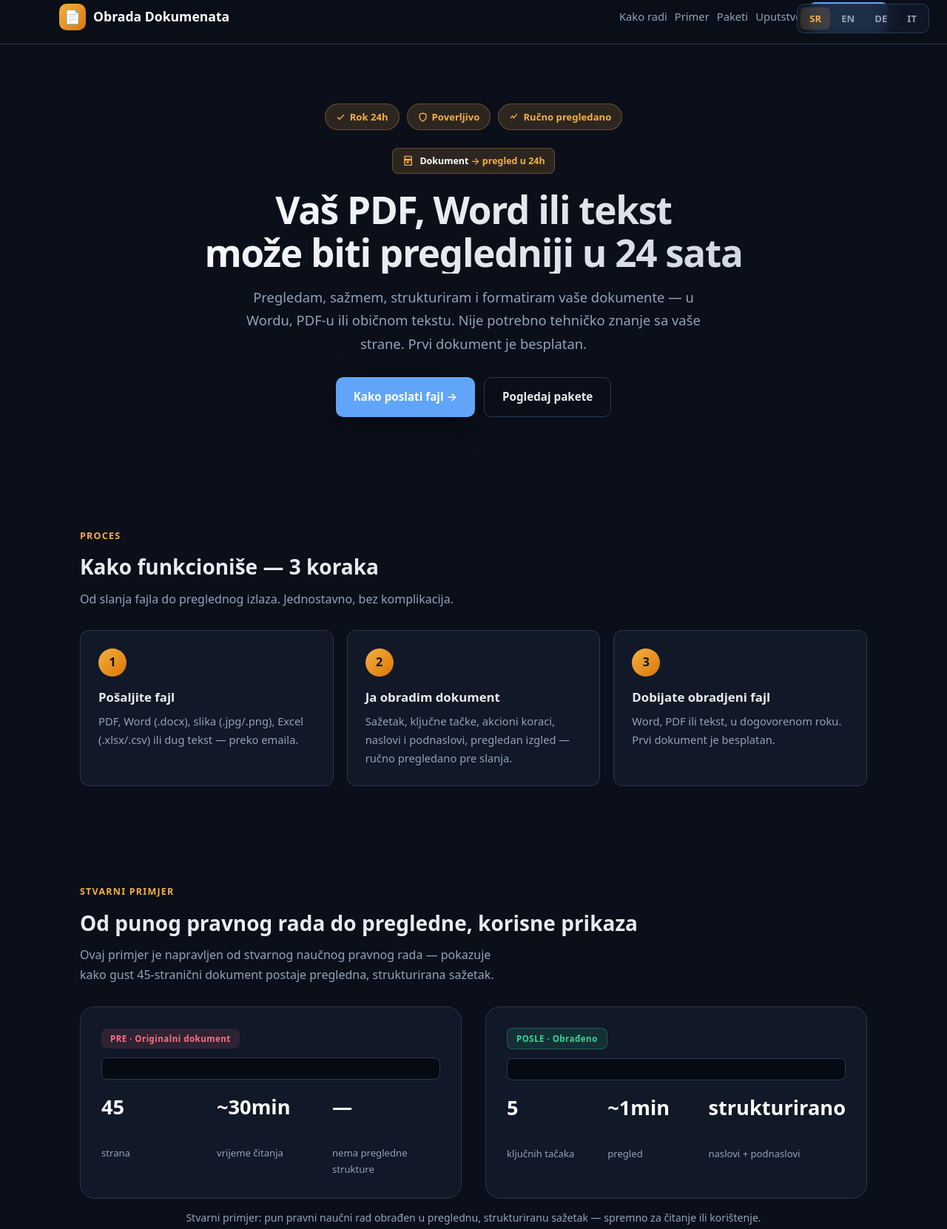
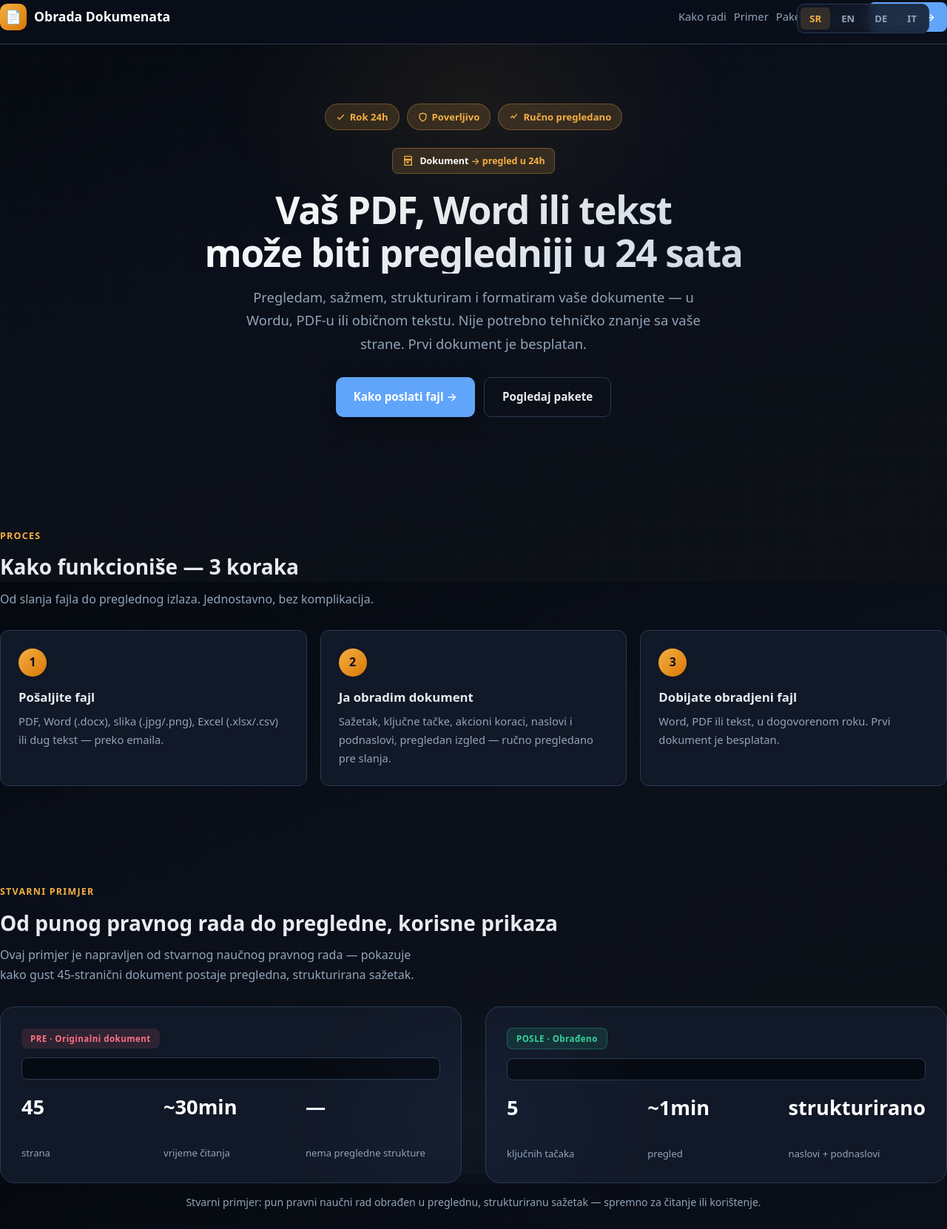
Before and after one commit to bosancicnikola3-boop/obrada-dokumenata, a plain HTML site: page index.html in a window 1280 px wide. Shown: the part 13-1675 px from the top of the page at 74% size. Drawn offline with Linux system fonts and the light colour scheme.

Commit message:
Ispravke izgleda: gradijent pozadine, mrežica, akcentni sjaj (hero + two-col)

```diff
--- a/index.html
+++ b/index.html
@@ -31,14 +31,47 @@
   html { scroll-behavior: smooth; }
   body {
     font-family: var(--font-sans);
-    background: var(--bg);
+    background: linear-gradient(160deg, #05090f 0%, #0a0f1a 40%, #0d1117 100%), radial-gradient(ellipse 80% 50% at 50% 0%, rgba(96,165,250,0.05) 0%, transparent 70%);
+    background-attachment: fixed;
     color: var(--text);
     line-height: 1.7;
     min-height: 100vh;
     font-size: 16px;
     -webkit-font-smoothing: antialiased;
   }
-  .container { max-width: 1120px; margin: 0 auto; padding: 0 28px; }
+
+  body::before {
+    content: '';
+    position: fixed; top: 0; left: 0; width: 100%; height: 100%;
+    background-image:
+      linear-gradient(rgba(255,255,255,0.015) 1px, transparent 1px),
+      linear-gradient(90deg, rgba(255,255,255,0.015) 1px, transparent 1px);
+    background-size: 48px 48px;
+    pointer-events: none;
+    z-index: 0;
+  }
+
+  .hero { position: relative; overflow: hidden; }
+  .hero::after {
+    content: '';
+    position: absolute;
+    top: -30%; left: 50%; transform: translateX(-50%);
+    width: 700px; height: 500px;
+    background: radial-gradient(ellipse, rgba(245,176,66,0.07) 0%, transparent 70%);
+    pointer-events: none;
+    z-index: 0;
+  }
+
+  .two-col { position: relative; overflow: hidden; }
+  .two-col::after {
+    content: '';
+    position: absolute;
+    top: -20%; left: 50%; transform: translateX(-50%);
+    width: 500px; height: 400px;
+    background: radial-gradient(ellipse, rgba(96,165,250,0.05) 0%, transparent 70%);
+    pointer-events: none;
+    z-index: 0;
+  }
   a { color: inherit; text-decoration: none; }
 
   /* ── LANGUAGE SELECTOR (top-right) ── */
@@ -453,18 +486,21 @@
         <p class="section-sub" style="margin-bottom: 16px;" id="instructions_sub">Four simple steps mean you receive a clear, processed document in no time.</p>
         <div class="instr-steps-grid">
           <div class="instr-step">
+            <span class="step-icon"><svg viewBox="0 0 24 24" fill="none" stroke="currentColor" stroke-width="1.8"><path d="M14 2H6a2 2 0 0 0-2 2v16a2 2 0 0 0 2 2h12a2 2 0 0 0 2-2V8z"/><polyline points="14 2 14 8 20 8"/></svg></span>
             <span class="step-num">1</span>
             <h3 id="instr1_title">Prepare the file</h3>
             <p id="instr1_body">PDF, Word (.docx), image (.jpg/.png), Excel (.xlsx/.csv) or long text.</p>
           </div>
           <div class="instr-step">
+            <span class="step-icon"><svg viewBox="0 0 24 24" fill="none" stroke="currentColor" stroke-width="1.8"><rect x="3" y="5" width="18" height="14" rx="2"/><path d="M3 7l9 6 9-6"/></svg></span>
             <span class="step-num">2</span>
             <h3 id="instr2_title">Write the email</h3>
             <span>obrada.dokumenata1@gmail.com</span> with subject:<br><span class="code-sample" style="display:inline-block; background:transparent; border:none; padding:4px 0; font-size:0.82rem; color:inherit;">Document processing — [short description]</span></span></p>
           </div>
           <div class="instr-step">
-            <span class="step-num">3</span>
-            <h3 id="instr3_title">Attach file + describe</h3>
+            <span class="step-icon"><svg viewBox="0 0 24 24" fill="none" stroke="currentColor" stroke-width="1.8"><path d="M20.656 5.344a1.414 1.414 0 0 0-1.707-1.707L14.393 8.393a1.414 1.414 0 0 0 0 1.414l4.243 4.243a1.414 1.414 0 0 0 1.414 0l5.967-5.967a1.414 1.414 0 0 0 0-1.414z"/></svg></span>
+            <span class="step-icon"><svg viewBox="0 0 24 24" fill="none" stroke="currentColor" stroke-width="1.8"><path d="M20.656 5.344a1.414 1.414 0 0 0-1.707-1.707L14.393 8.393a1.414 1.414 0 0 0 0 1.414l4.243 4.243a1.414 1.414 0 0 0 1.414 0l5.967-5.967a1.414 1.414 0 0 0 0-1.414z"/></svg></span>
+            <span class="step-num">4</span>
             <p id="instr3_body">Indicate: what the document is, what you want me to extract / summarise / structure, preferred output format (Word / PDF / text).</p>
           </div>
           <div class="instr-step">
```
